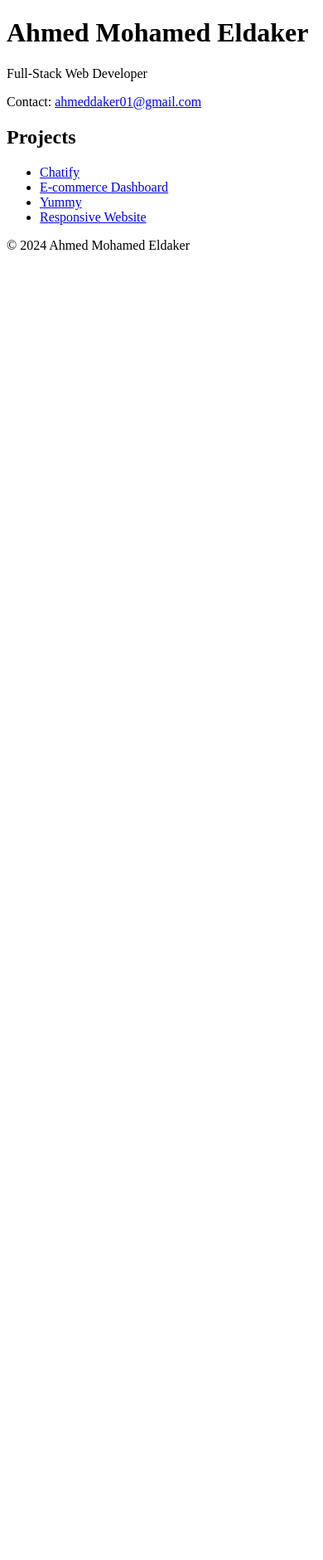
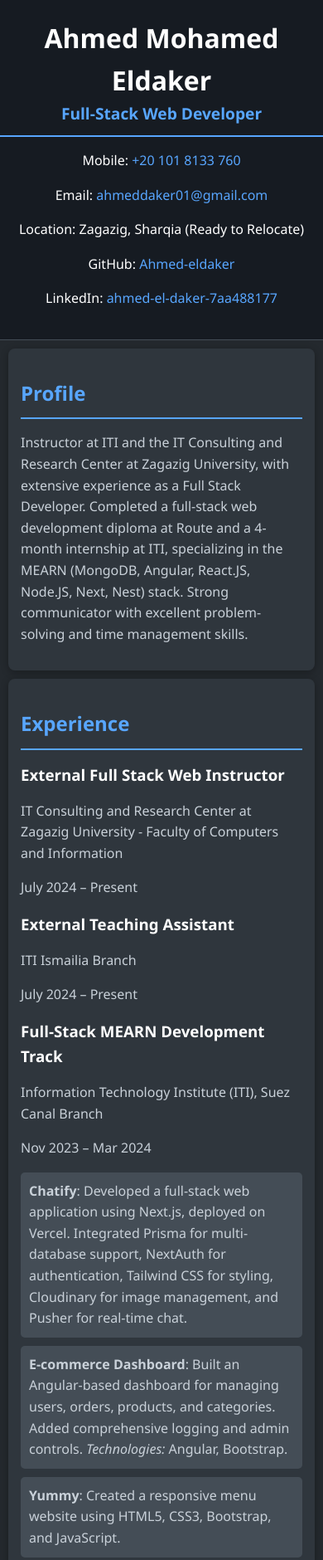
Before and after one commit to Ahmed-eldaker/ahmedeldaker.github.io, a plain HTML site: page Index.html in a window 390 px wide. Shown: the top 1880 px of the page at 83% size. Before the commit the page ends 844 px from the top, so only its background shows below. Drawn offline with Linux system fonts and the light colour scheme.

Commit message:
add new css code

```diff
--- a/Index.html
+++ b/Index.html
@@ -5,24 +5,115 @@
     <meta charset="UTF-8">
     <meta name="viewport" content="width=device-width, initial-scale=1.0">
     <title>Ahmed Mohamed Eldaker - Portfolio</title>
-    <link rel="stylesheet" href="style.css"> <!-- Optional: Link to CSS file -->
+    <link rel="stylesheet" href="style.css">
 </head>
 
 <body>
     <header>
         <h1>Ahmed Mohamed Eldaker</h1>
-        <p>Full-Stack Web Developer</p>
-        <p>Contact: <a href="mailto:ahmeddaker01@gmail.com">ahmeddaker01@gmail.com</a></p>
+        <h2>Full-Stack Web Developer</h2>
+        <p>Mobile: <a href="tel:+201018133760">+20 101 8133 760</a></p>
+        <p>Email: <a href="mailto:ahmeddaker01@gmail.com">ahmeddaker01@gmail.com</a></p>
+        <p>Location: Zagazig, Sharqia (Ready to Relocate)</p>
+        <p>GitHub: <a href="https://github.com/Ahmed-eldaker">Ahmed-eldaker</a></p>
+        <p>LinkedIn: <a href="https://www.linkedin.com/in/ahmed-el-daker-7aa488177/">ahmed-el-daker-7aa488177</a></p>
     </header>
     <section>
-        <h2>Projects</h2>
+        <h2>Profile</h2>
+        <p>Instructor at ITI and the IT Consulting and Research Center at Zagazig University, with extensive experience
+            as a Full Stack Developer. Completed a full-stack web development diploma at Route and a 4-month internship
+            at ITI, specializing in the MEARN (MongoDB, Angular, React.JS, Node.JS, Next, Nest) stack. Strong
+            communicator with excellent problem-solving and time management skills.</p>
+    </section>
+
+    <section>
+        <h2>Experience</h2>
+        <h3>External Full Stack Web Instructor</h3>
+        <p>IT Consulting and Research Center at Zagazig University - Faculty of Computers and Information</p>
+        <p>July 2024 – Present</p>
+
+        <h3>External Teaching Assistant</h3>
+        <p>ITI Ismailia Branch</p>
+        <p>July 2024 – Present</p>
+
+        <h3>Full-Stack MEARN Development Track</h3>
+        <p>Information Technology Institute (ITI), Suez Canal Branch</p>
+        <p>Nov 2023 – Mar 2024</p>
         <ul>
-            <li><a href="link-to-chatify-project">Chatify</a></li>
-            <li><a href="link-to-ecommerce-dashboard-project">E-commerce Dashboard</a></li>
-            <li><a href="link-to-yummy-project">Yummy</a></li>
-            <li><a href="link-to-responsive-website">Responsive Website</a></li>
+            <li><strong>Chatify</strong>: Developed a full-stack web application using Next.js, deployed on Vercel.
+                Integrated Prisma for multi-database support, NextAuth for authentication, Tailwind CSS for styling,
+                Cloudinary for image management, and Pusher for real-time chat.</li>
+            <li><strong>E-commerce Dashboard</strong>: Built an Angular-based dashboard for managing users, orders,
+                products, and categories. Added comprehensive logging and admin controls. <em>Technologies:</em>
+                Angular, Bootstrap.</li>
+            <li><strong>Yummy</strong>: Created a responsive menu website using HTML5, CSS3, Bootstrap, and JavaScript.
+            </li>
+            <li><strong>Responsive Website</strong>: Developed using HTML5, CSS3, Bootstrap, JavaScript, Font Awesome,
+                jQuery, Media Query, and Uiverse.io library.</li>
         </ul>
     </section>
+
+    <section>
+        <h2>Education</h2>
+        <h3>Bachelor of Computer Science</h3>
+        <p>Faculty of Computers and Information, Zagazig University</p>
+        <p>2016 - 2020</p>
+        <p>Grade: Good</p>
+        <p><strong>Graduation Project:</strong> Hereditary Cancer, Android mobile application. <em>Grade: Excellent
+                (A+)</em></p>
+    </section>
+
+    <section>
+        <h2>Technical Skills</h2>
+        <ul>
+            <li><strong>Frontend:</strong> HTML5, CSS3, SASS, JavaScript, Angular, React.JS, Bootstrap, Tailwind</li>
+            <li><strong>Backend:</strong> Node.js, MongoDB, Next.js, TypeScript, C#</li>
+            <li><strong>Tools & Libraries:</strong> Font Awesome, jQuery, Prisma, NextAuth, Cloudinary, Pusher, Git,
+                GitHub</li>
+        </ul>
+    </section>
+
+    <section>
+        <h2>Soft Skills</h2>
+        <ul>
+            <li>Organization</li>
+            <li>Research</li>
+            <li>Problem Solving</li>
+            <li>Time Management</li>
+            <li>Communication</li>
+            <li>Teamwork</li>
+        </ul>
+    </section>
+
+    <section>
+        <h2>Courses</h2>
+        <ul>
+            <li>CCNA | National Information Institute, Feb 2022</li>
+            <li>Full-Stack Web Development | Route Academy, July 2022 – June 2023</li>
+        </ul>
+    </section>
+
+    <section>
+        <h2>Extracurricular Activities</h2>
+        <ul>
+            <li>Trainee | UNDP Egypt for Entrepreneurship, Oct 2017</li>
+            <li>Counselor | Wellspring Organization (Teaching Kids), Aug 2019 – Mar 2021</li>
+        </ul>
+    </section>
+
+    <section>
+        <h2>Languages</h2>
+        <ul>
+            <li>Arabic: Native</li>
+            <li>English: Intermediate</li>
+        </ul>
+    </section>
+
+    <section>
+        <h2>Military Service</h2>
+        <p>Completed</p>
+    </section>
+
     <footer>
         <p>© 2024 Ahmed Mohamed Eldaker</p>
     </footer>
--- a/style.css
+++ b/style.css
@@ -0,0 +1,139 @@
+/* Basic Styling */
+body {
+  font-family: "Segoe UI", Tahoma, Geneva, Verdana, sans-serif;
+  line-height: 1.6;
+  margin: 0;
+  padding: 0;
+  background-color: #24292e; /* Dark background */
+  color: #c9d1d9; /* Light text color */
+}
+
+/* Header Styles */
+header {
+  background: #161b22; /* Darker header */
+  color: #ffffff;
+  padding: 20px 0;
+  text-align: center;
+  border-bottom: 1px solid #444d56; /* Subtle border */
+}
+
+header h1 {
+  margin: 0;
+  font-size: 2.5em;
+}
+
+header h2 {
+  margin: 0;
+  font-size: 1.5em;
+  color: #58a6ff; /* GitHub blue */
+}
+
+/* Section Styles */
+section {
+  margin: 20px auto;
+  padding: 20px;
+  background: #2f363d; /* Darker section background */
+  border-radius: 8px;
+  box-shadow: 0 2px 10px rgba(0, 0, 0, 0.3);
+  max-width: 800px; /* Centered max-width for sections */
+}
+
+h2 {
+  color: #58a6ff; /* GitHub blue */
+  border-bottom: 2px solid #58a6ff;
+  padding-bottom: 10px;
+}
+
+h3 {
+  margin-top: 10px;
+  color: #ffffff; /* White for subsection headings */
+}
+
+/* List Styles */
+ul {
+  list-style-type: none;
+  padding: 0;
+}
+
+ul li {
+  background: #444d56; /* Darker item background */
+  margin: 10px 0;
+  padding: 10px;
+  border-radius: 5px;
+  transition: background 0.3s;
+}
+
+ul li:hover {
+  background: #586069; /* Slightly lighter on hover */
+}
+
+/* Footer Styles */
+footer {
+  background: #161b22; /* Footer similar to header */
+  color: #ffffff;
+  text-align: center;
+  padding: 10px 0;
+  position: relative;
+  bottom: 0;
+  width: 100%;
+}
+
+/* Responsive Design */
+@media (max-width: 768px) {
+  header h1 {
+    font-size: 2em;
+  }
+  header h2 {
+    font-size: 1.2em;
+  }
+  section {
+    margin: 10px;
+    padding: 15px;
+  }
+}
+
+/* Animation Styles */
+@keyframes fadeIn {
+  from {
+    opacity: 0;
+  }
+  to {
+    opacity: 1;
+  }
+}
+
+section {
+  animation: fadeIn 1s ease-in;
+}
+
+/* Link Styles */
+a {
+  color: #58a6ff; /* GitHub link color */
+  text-decoration: none;
+}
+
+a:hover {
+  text-decoration: underline;
+}
+
+/* Button Styles */
+a.button {
+  display: inline-block;
+  padding: 10px 15px;
+  border-radius: 5px;
+  background-color: #58a6ff; /* Button background */
+  color: white;
+  text-align: center;
+  transition: background-color 0.3s;
+  margin-top: 10px;
+}
+
+a.button:hover {
+  background-color: #4f99e5; /* Darker button on hover */
+}
+
+/* Additional spacing for sections */
+section h2,
+section h3 {
+  margin-bottom: 15px;
+}
```
